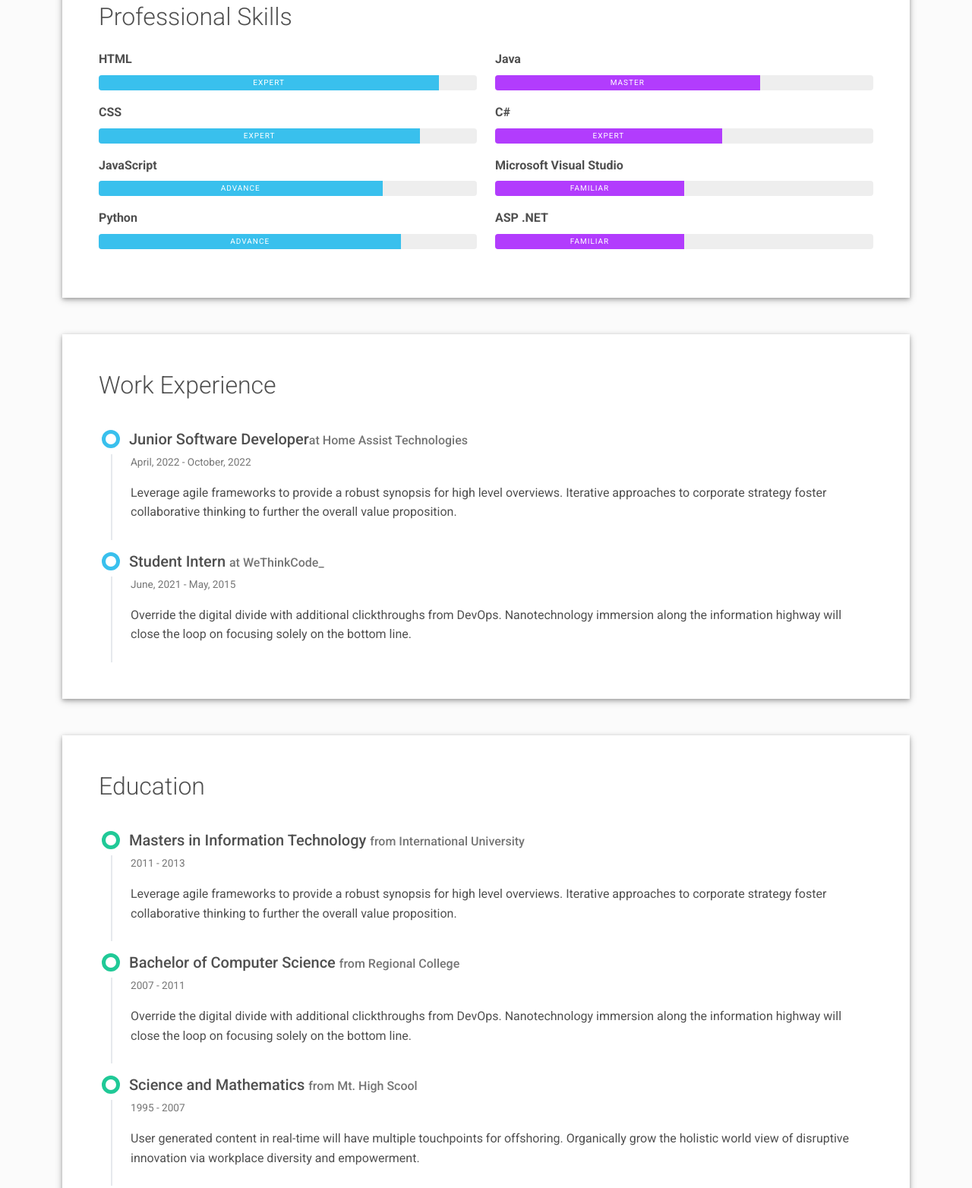
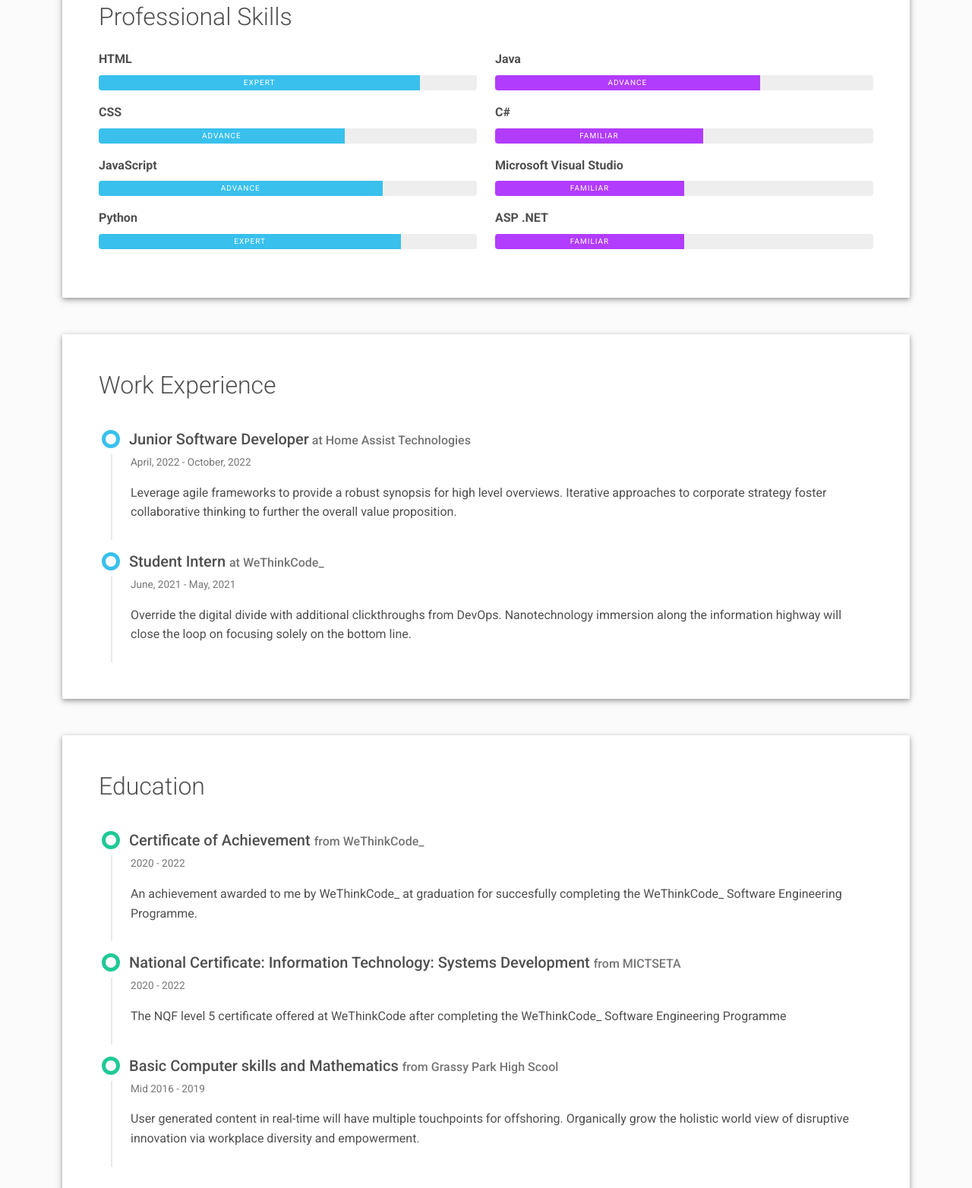
Before and after one commit to MuneerMiller/Website-CV, a plain HTML site: page Index.html in a window 1280 px wide. Shown: the part 1097-2661 px from the top of the page at 76% size. Drawn offline with Linux system fonts and the light colour scheme.

Commit message:
Index.html update

```diff
--- a/Index.html
+++ b/Index.html
@@ -134,12 +134,12 @@
         <div class="col-md-6">
           <div class="mb-3"><span class="fw-bolder">HTML</span>
             <div class="progress my-2 rounded" style="height: 20px">
-              <div class="progress-bar bg-info" role="progressbar" data-aos="zoom-in-right" data-aos-delay="100" data-aos-anchor=".skills-section" style="width: 90%;" aria-valuenow="95" aria-valuemin="0" aria-valuemax="100">Expert</div>
+              <div class="progress-bar bg-info" role="progressbar" data-aos="zoom-in-right" data-aos-delay="100" data-aos-anchor=".skills-section" style="width: 85%;" aria-valuenow="95" aria-valuemin="0" aria-valuemax="100">Expert</div>
             </div>
           </div>
           <div class="mb-3"><span class="fw-bolder">CSS</span>
             <div class="progress my-2 rounded" style="height: 20px">
-              <div class="progress-bar bg-info" role="progressbar" data-aos="zoom-in-right" data-aos-delay="200" data-aos-anchor=".skills-section" style="width: 85%" aria-valuenow="85" aria-valuemin="0" aria-valuemax="100">Expert</div>
+              <div class="progress-bar bg-info" role="progressbar" data-aos="zoom-in-right" data-aos-delay="200" data-aos-anchor=".skills-section" style="width: 65%" aria-valuenow="85" aria-valuemin="0" aria-valuemax="100">Advance</div>
             </div>
           </div>
           <div class="mb-3"><span class="fw-bolder">JavaScript</span>
@@ -149,19 +149,19 @@
           </div>
           <div class="mb-3"><span class="fw-bolder">Python</span>
             <div class="progress my-2 rounded" style="height: 20px">
-              <div class="progress-bar bg-info" role="progressbar" data-aos="zoom-in-right" data-aos-delay="300" data-aos-anchor=".skills-section" style="width: 80%" aria-valuenow="75" aria-valuemin="0" aria-valuemax="100">Advance</div>
+              <div class="progress-bar bg-info" role="progressbar" data-aos="zoom-in-right" data-aos-delay="300" data-aos-anchor=".skills-section" style="width: 80%" aria-valuenow="75" aria-valuemin="0" aria-valuemax="100">Expert</div>
             </div>
           </div>
         </div>
         <div class="col-md-6">
           <div class="mb-3"><span class="fw-bolder">Java</span>
             <div class="progress my-2 rounded" style="height: 20px">
-              <div class="progress-bar bg-secondary" role="progressbar" data-aos="zoom-in-right" data-aos-delay="400" data-aos-anchor=".skills-section" style="width: 70%" aria-valuenow="95" aria-valuemin="0" aria-valuemax="100">Master</div>
+              <div class="progress-bar bg-secondary" role="progressbar" data-aos="zoom-in-right" data-aos-delay="400" data-aos-anchor=".skills-section" style="width: 70%" aria-valuenow="95" aria-valuemin="0" aria-valuemax="100">Advance</div>
             </div>
           </div>
           <div class="mb-3"><span class="fw-bolder">C#</span>
             <div class="progress my-2 rounded" style="height: 20px">
-              <div class="progress-bar bg-secondary" role="progressbar" data-aos="zoom-in-right" data-aos-delay="400" data-aos-anchor=".skills-section" style="width: 60%" aria-valuenow="90" aria-valuemin="0" aria-valuemax="100">Expert</div>
+              <div class="progress-bar bg-secondary" role="progressbar" data-aos="zoom-in-right" data-aos-delay="400" data-aos-anchor=".skills-section" style="width: 55%" aria-valuenow="90" aria-valuemin="0" aria-valuemax="100">Familiar</div>
             </div>
           </div>
           <div class="mb-3"><span class="fw-bolder">Microsoft Visual Studio</span>
@@ -184,7 +184,7 @@
       <div class="timeline">
         <div class="timeline-card timeline-card-info" data-aos="fade-in" data-aos-delay="0">
           <div class="timeline-head px-4 pt-3">
-            <div class="h5">Junior Software Developer<span class="text-muted h6">at Home Assist Technologies</span></div>
+            <div class="h5">Junior Software Developer<span class="text-muted h6"> at Home Assist Technologies</span></div>
           </div>
           <div class="timeline-body px-4 pb-4">
             <div class="text-muted text-small mb-3">April, 2022 - October, 2022</div>
@@ -196,7 +196,7 @@
             <div class="h5">Student Intern <span class="text-muted h6">at WeThinkCode_</span></div>
           </div>
           <div class="timeline-body px-4 pb-4">
-            <div class="text-muted text-small mb-3">June, 2021 - May, 2015</div>
+            <div class="text-muted text-small mb-3">June, 2021 - May, 2021</div>
             <div>Override the digital divide with additional clickthroughs from DevOps. Nanotechnology immersion along the information highway will close the loop on focusing solely on the bottom line.</div>
           </div>
         </div>
@@ -210,28 +210,28 @@
       <div class="timeline">
         <div class="timeline-card timeline-card-success" data-aos="fade-in" data-aos-delay="0">
           <div class="timeline-head px-4 pt-3">
-            <div class="h5">Masters in Information Technology <span class="text-muted h6">from International University</span>          </div>
+            <div class="h5">Certificate of Achievement <span class="text-muted h6">from WeThinkCode_</span>          </div>
           </div>
           <div class="timeline-body px-4 pb-4">
-            <div class="text-muted text-small mb-3">2011 - 2013</div>
-            <div>Leverage agile frameworks to provide a robust synopsis for high level overviews. Iterative approaches to corporate strategy foster collaborative thinking to further the overall value proposition.</div>
+            <div class="text-muted text-small mb-3">2020 - 2022</div>
+            <div>An achievement awarded to me by WeThinkCode_ at graduation for succesfully completing the WeThinkCode_ Software Engineering Programme.</div>
           </div>
         </div>
         <div class="timeline-card timeline-card-success" data-aos="fade-in" data-aos-delay="200">
           <div class="timeline-head px-4 pt-3">
-            <div class="h5">Bachelor of Computer Science <span class="text-muted h6">from Regional College</span>          </div>
+            <div class="h5">National Certificate: Information Technology: Systems Development <span class="text-muted h6">from MICTSETA</span>          </div>
           </div>
           <div class="timeline-body px-4 pb-4">
-            <div class="text-muted text-small mb-3">2007 - 2011</div>
-            <div>Override the digital divide with additional clickthroughs from DevOps. Nanotechnology immersion along the information highway will close the loop on focusing solely on the bottom line.</div>
+            <div class="text-muted text-small mb-3">2020 - 2022</div>
+            <div> The NQF level 5 certificate offered at WeThinkCode after completing the WeThinkCode_ Software Engineering Programme </div>
           </div>
         </div>
         <div class="timeline-card timeline-card-success" data-aos="fade-in" data-aos-delay="400">
           <div class="timeline-head px-4 pt-3">
-            <div class="h5">Science and Mathematics <span class="text-muted h6">from Mt. High Scool</span>          </div>
+            <div class="h5">Basic Computer skills and Mathematics <span class="text-muted h6">from Grassy Park High Scool</span>          </div>
           </div>
           <div class="timeline-body px-4 pb-4">
-            <div class="text-muted text-small mb-3">1995 - 2007</div>
+            <div class="text-muted text-small mb-3">Mid 2016 - 2019</div>
             <div>User generated content in real-time will have multiple touchpoints for offshoring. Organically grow the holistic world view of disruptive innovation via workplace diversity and empowerment.</div>
           </div>
         </div>
```
Also changed, not shown: 5 other files.
